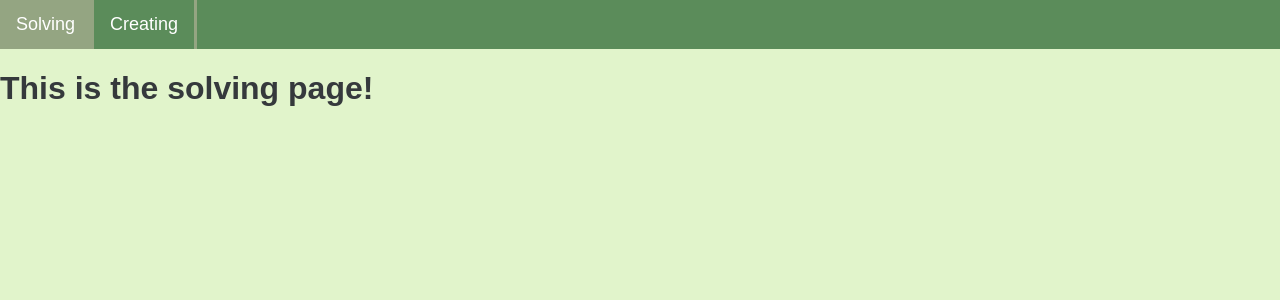
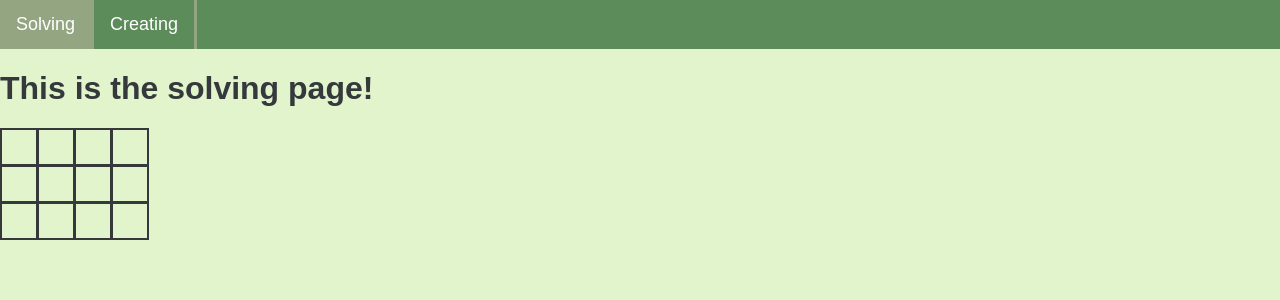
Before and after one commit to arjen0203/nonogram-frontend, a React (Create React App) app: page / in a window 1280 px wide. Shown: the top 300 px of the page. Built offline with nearby package versions, Linux system fonts and the light colour scheme.

Commit message:
actual first grid

```diff
--- a/src/Solving/Puzzle.js
+++ b/src/Solving/Puzzle.js
@@ -0,0 +1,32 @@
+import React from "react";
+import Square from "./Square";
+import PuzzleStyle from "./PuzzleStyle.module.css";
+
+class Puzzle extends React.Component {
+    createBoxes() {
+        const x = this.props.topRow.length;
+        const y = this.props.sideRow.length;
+
+        var items = [];
+
+        for (var i = 0; i < x; i++){
+            var row = [];
+            for (var j = 0; j < y; j++){
+                row.push(<Square value={""}></Square>);
+            }
+            items.push(<div className={PuzzleStyle.row}> {row} </div>);
+        }
+
+        return (<div>{items}</div>);
+    }
+
+    render() {
+        return (
+            <div>
+                {this.createBoxes()}
+            </div>
+        );
+    }
+}
+
+export default Puzzle;
--- a/src/Solving/PuzzleStyle.module.css
+++ b/src/Solving/PuzzleStyle.module.css
@@ -0,0 +1,3 @@
+.row {
+    float: left;
+}
--- a/src/Solving/Solving.js
+++ b/src/Solving/Solving.js
@@ -1,11 +1,18 @@
 import React from "react";
+import Puzzle from "./Puzzle";
 
 class Solving extends React.Component {
     render() {
+        const top = [[1, 2, 3], [2, 3], [3], [3]];
+        const side = [[3,2,1], [2,1], [1]];
+
         return (
-            <h1>
-                This is the solving page!
-            </h1>
+            <div>
+                <h1>
+                    This is the solving page!
+                </h1>
+                <Puzzle topRow={top} sideRow={side}></Puzzle>
+            </div>
         );
     }
 }
--- a/src/Solving/Square.js
+++ b/src/Solving/Square.js
@@ -0,0 +1,12 @@
+import React from "react";
+import SquareStyle from './SquareStyle.module.css';
+
+class Square extends React.Component {
+    render() {
+        return (
+            <div className={SquareStyle.square}>{this.props.value}</div>
+        );
+    }
+}
+
+export default Square;
--- a/src/Solving/SquareStyle.module.css
+++ b/src/Solving/SquareStyle.module.css
@@ -1,6 +1,5 @@
-div {
-    border: 2px solid #999;
-    float: left;
+.square {
+    border: 2px solid #35393C;
     height: 34px;
     margin-right: -1px;
     margin-top: -1px;
```
